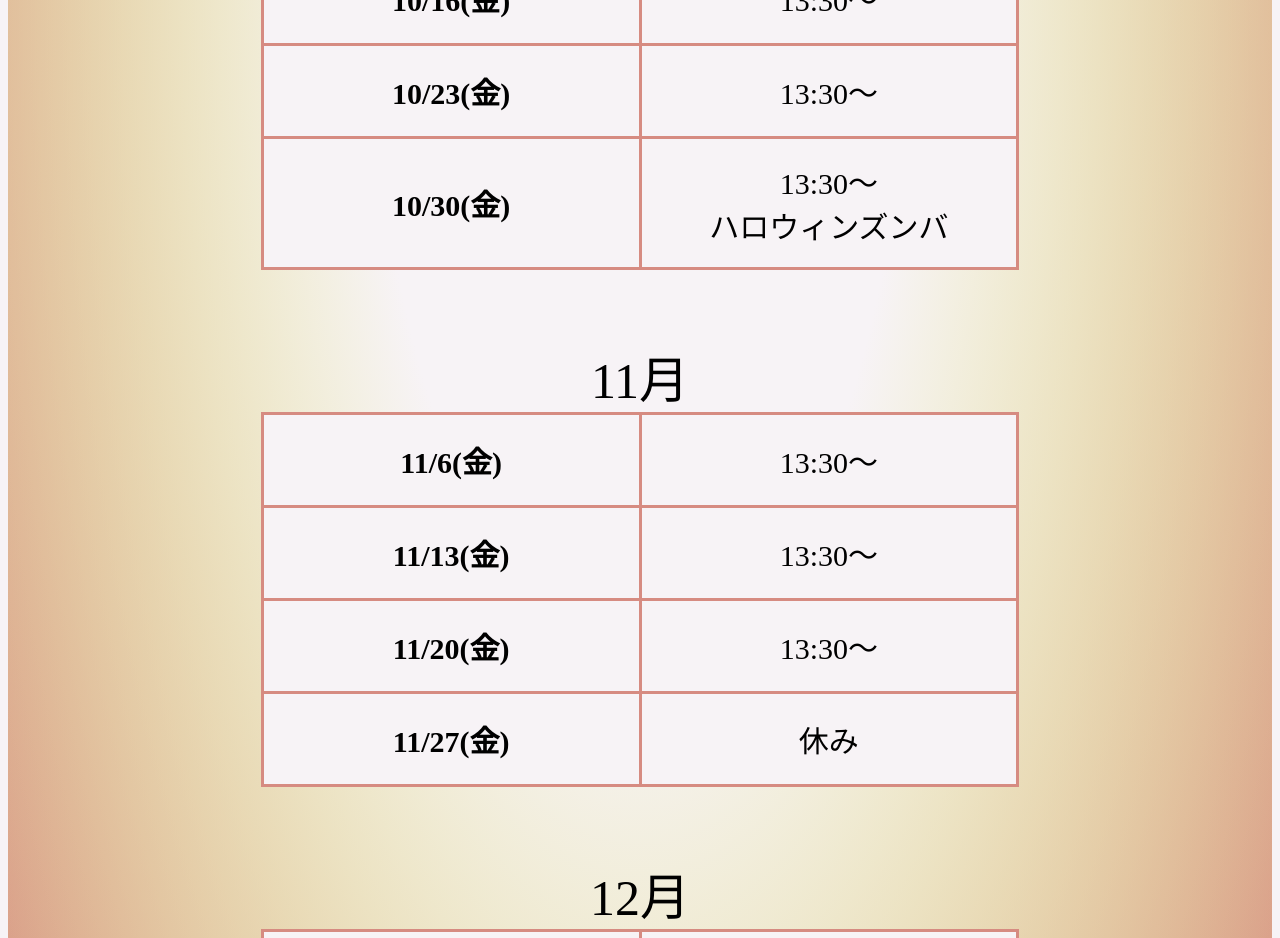
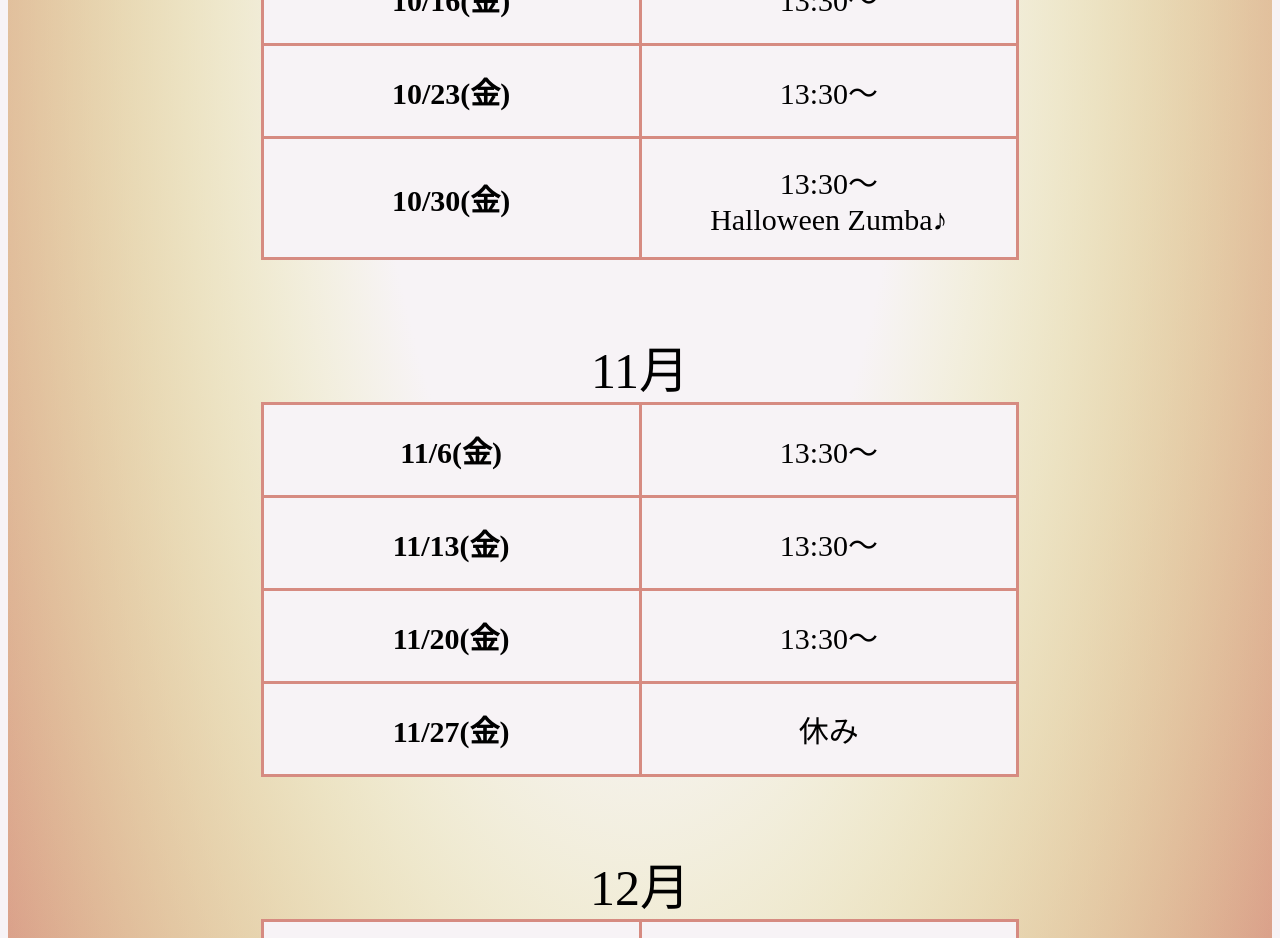
Before and after one commit to KAORILEEF/satomizumba, a plain HTML site: page schedule-nissin.html in a window 1280 px wide. Shown: the part 1600-2538 px from the top of the page. Drawn offline with nearby package versions, Linux system fonts and the light colour scheme; a small style sheet from the web is missing.

Commit message:
Update schedule-nissin.html

```diff
--- a/schedule-nissin.html
+++ b/schedule-nissin.html
@@ -84,7 +84,7 @@
         </tr>
         <tr>
             <th>10/30(金)</th>
-            <td>13:30〜<br>ハロウィンズンバ</td>
+            <td>13:30〜<br>Halloween Zumba♪</td>
         </tr>
     </table>
 </div>
```
